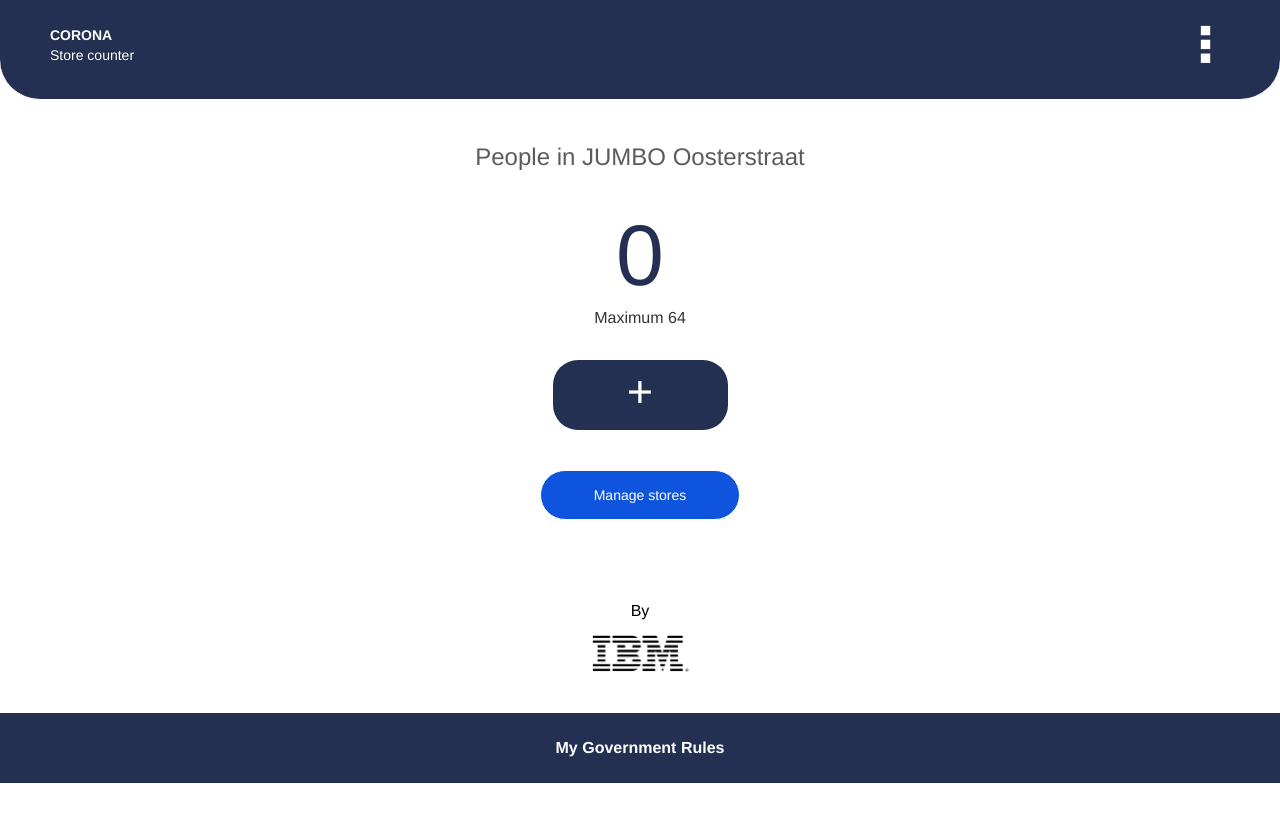
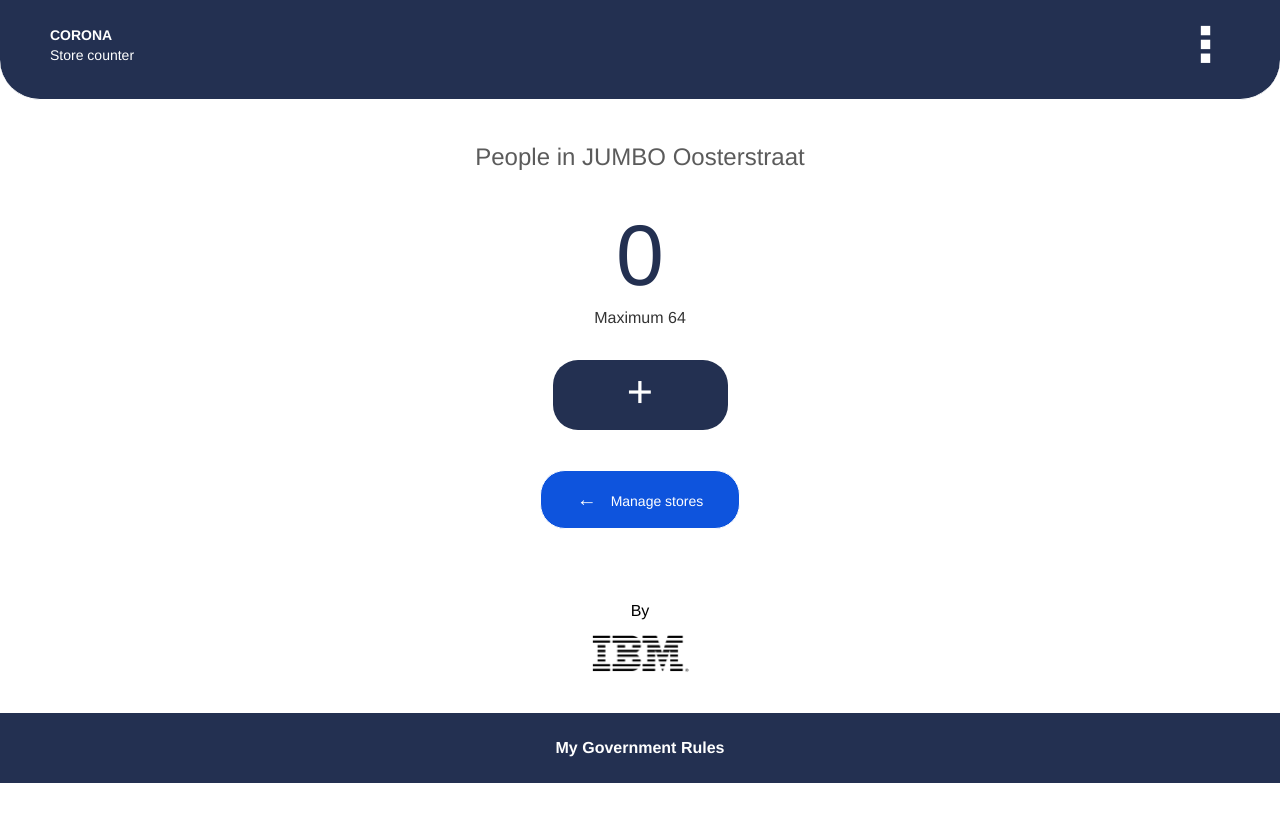
Before and after one commit to quinomanders/counter, an Angular app: page /counter in a window 1280 px wide. Built offline with nearby package versions, Linux system fonts and the light colour scheme.

Commit message:
add arrow

```diff
--- a/src/app/components/counter/counter.component.html
+++ b/src/app/components/counter/counter.component.html
@@ -4,7 +4,6 @@
     <div class="text">
       People in JUMBO Oosterstraat
     </div>
-
     <div class="customer-number"
         [ngClass]="count > maxCount ? 'exceeded' : ''">
       {{count}}
@@ -22,7 +21,8 @@
       </div>
     </div>
     <div class="manage-btn">
-      <button type="submit" routerLink="/stores">Manage stores</button>
+      <button type="submit" routerLink="/stores">
+        <span style="font-size: 20px; margin-right: 10px;">←</span> Manage stores</button>
     </div>
   </div>
   <app-footer></app-footer>
```
